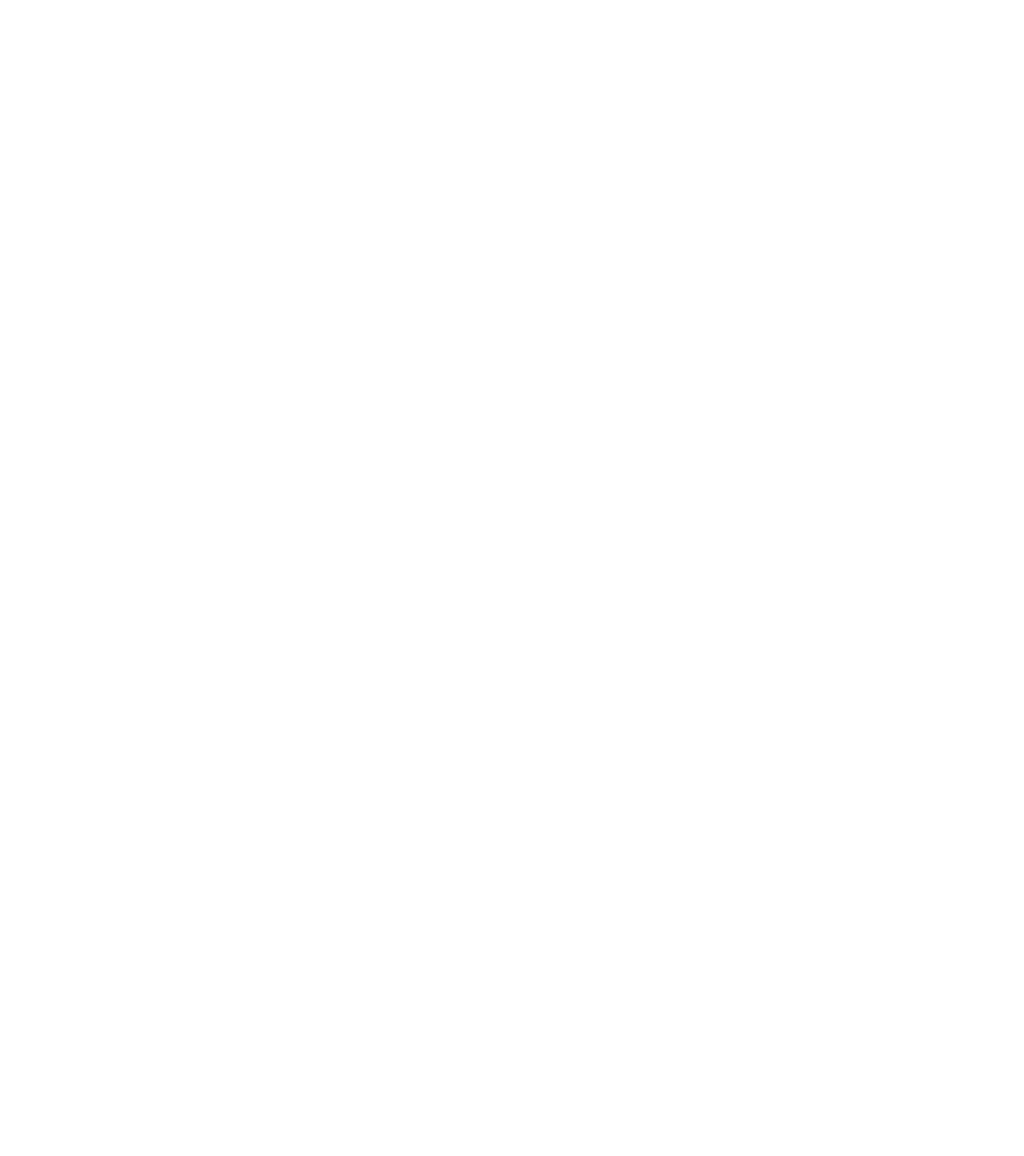
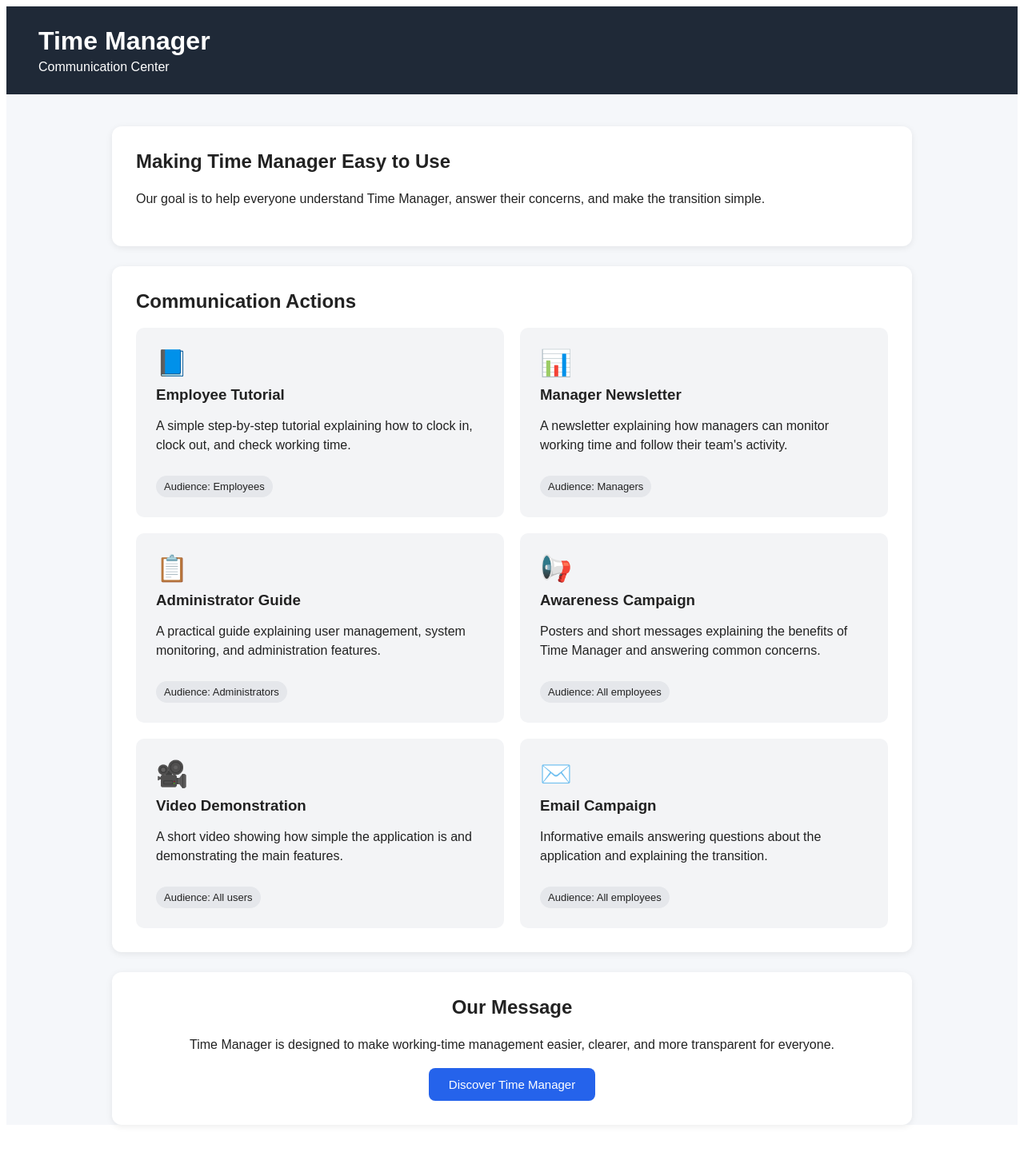
Before and after one commit to epitech-A-W-Y/time_manager, a Vue app in the folder frontend/: page /communication in a window 1280 px wide. Before the commit this address had no page. Shown: the whole page at 80% size. Before the commit the page ends 800 px from the top, so only its background shows below. Built offline with nearby package versions, Linux system fonts and the light colour scheme.

Commit message:
Add change resistance communication page

```diff
--- /dev/null
+++ b/frontend/src/components/Communication.vue
@@ -0,0 +1,202 @@
+<template>
+  <div class="communication-page">
+    <header>
+      <h1>Time Manager</h1>
+      <p>Communication Center</p>
+    </header>
+
+    <main>
+      <section class="intro">
+        <h2>Making Time Manager Easy to Use</h2>
+        <p>
+          Our goal is to help everyone understand Time Manager,
+          answer their concerns, and make the transition simple.
+        </p>
+      </section>
+
+      <section class="actions">
+        <h2>Communication Actions</h2>
+
+        <div class="cards">
+
+          <article class="card">
+            <div class="icon">📘</div>
+            <h3>Employee Tutorial</h3>
+            <p>
+              A simple step-by-step tutorial explaining how to
+              clock in, clock out, and check working time.
+            </p>
+            <span class="audience">Audience: Employees</span>
+          </article>
+
+          <article class="card">
+            <div class="icon">📊</div>
+            <h3>Manager Newsletter</h3>
+            <p>
+              A newsletter explaining how managers can monitor
+              working time and follow their team's activity.
+            </p>
+            <span class="audience">Audience: Managers</span>
+          </article>
+
+          <article class="card">
+            <div class="icon">📋</div>
+            <h3>Administrator Guide</h3>
+            <p>
+              A practical guide explaining user management,
+              system monitoring, and administration features.
+            </p>
+            <span class="audience">Audience: Administrators</span>
+          </article>
+
+          <article class="card">
+            <div class="icon">📢</div>
+            <h3>Awareness Campaign</h3>
+            <p>
+              Posters and short messages explaining the benefits
+              of Time Manager and answering common concerns.
+            </p>
+            <span class="audience">Audience: All employees</span>
+          </article>
+
+          <article class="card">
+            <div class="icon">🎥</div>
+            <h3>Video Demonstration</h3>
+            <p>
+              A short video showing how simple the application is
+              and demonstrating the main features.
+            </p>
+            <span class="audience">Audience: All users</span>
+          </article>
+
+          <article class="card">
+            <div class="icon">✉️</div>
+            <h3>Email Campaign</h3>
+            <p>
+              Informative emails answering questions about the
+              application and explaining the transition.
+            </p>
+            <span class="audience">Audience: All employees</span>
+          </article>
+
+        </div>
+      </section>
+
+      <section class="message">
+        <h2>Our Message</h2>
+        <p>
+          Time Manager is designed to make working-time management
+          easier, clearer, and more transparent for everyone.
+        </p>
+
+        <button>
+          Discover Time Manager
+        </button>
+      </section>
+    </main>
+  </div>
+</template>
+
+<style scoped>
+.communication-page {
+  min-height: 100vh;
+  background: #f5f7fa;
+  font-family: Arial, sans-serif;
+  color: #222;
+}
+
+header {
+  background: #1f2937;
+  color: white;
+  padding: 25px 40px;
+}
+
+header h1 {
+  margin: 0;
+}
+
+header p {
+  margin: 5px 0 0;
+}
+
+main {
+  max-width: 1000px;
+  margin: 40px auto;
+  padding: 0 20px;
+}
+
+.intro,
+.actions,
+.message {
+  background: white;
+  padding: 30px;
+  margin-bottom: 25px;
+  border-radius: 12px;
+  box-shadow: 0 2px 8px rgba(0, 0, 0, 0.08);
+}
+
+.intro h2,
+.actions h2,
+.message h2 {
+  margin-top: 0;
+}
+
+.intro p,
+.message p {
+  line-height: 1.6;
+}
+
+.cards {
+  display: grid;
+  grid-template-columns: repeat(2, 1fr);
+  gap: 20px;
+}
+
+.card {
+  background: #f3f4f6;
+  padding: 25px;
+  border-radius: 10px;
+}
+
+.icon {
+  font-size: 32px;
+  margin-bottom: 10px;
+}
+
+.card h3 {
+  margin: 5px 0 10px;
+}
+
+.card p {
+  line-height: 1.5;
+}
+
+.audience {
+  display: inline-block;
+  margin-top: 10px;
+  padding: 6px 10px;
+  border-radius: 15px;
+  background: #e5e7eb;
+  font-size: 13px;
+}
+
+.message {
+  text-align: center;
+}
+
+button {
+  padding: 12px 25px;
+  border: none;
+  border-radius: 8px;
+  background: #2563eb;
+  color: white;
+  cursor: pointer;
+  font-size: 15px;
+}
+
+@media (max-width: 700px) {
+  .cards {
+    grid-template-columns: 1fr;
+  }
+}
+</style>
--- a/frontend/src/router/index.js
+++ b/frontend/src/router/index.js
@@ -1,5 +1,6 @@
 import { createRouter, createWebHistory } from 'vue-router'
 
+import Communication from '../components/Communication.vue'
 import Employee from '../components/Employee.vue'
 import Manager from '../components/Manager.vue'
 import Administrator from '../components/Administrator.vue'
@@ -20,6 +21,10 @@ const routes = [
   {
     path: '/administrator',
     component: Administrator
+  },
+  {
+    path: '/communication',
+    component: Communication
   }
 ]
 
```
